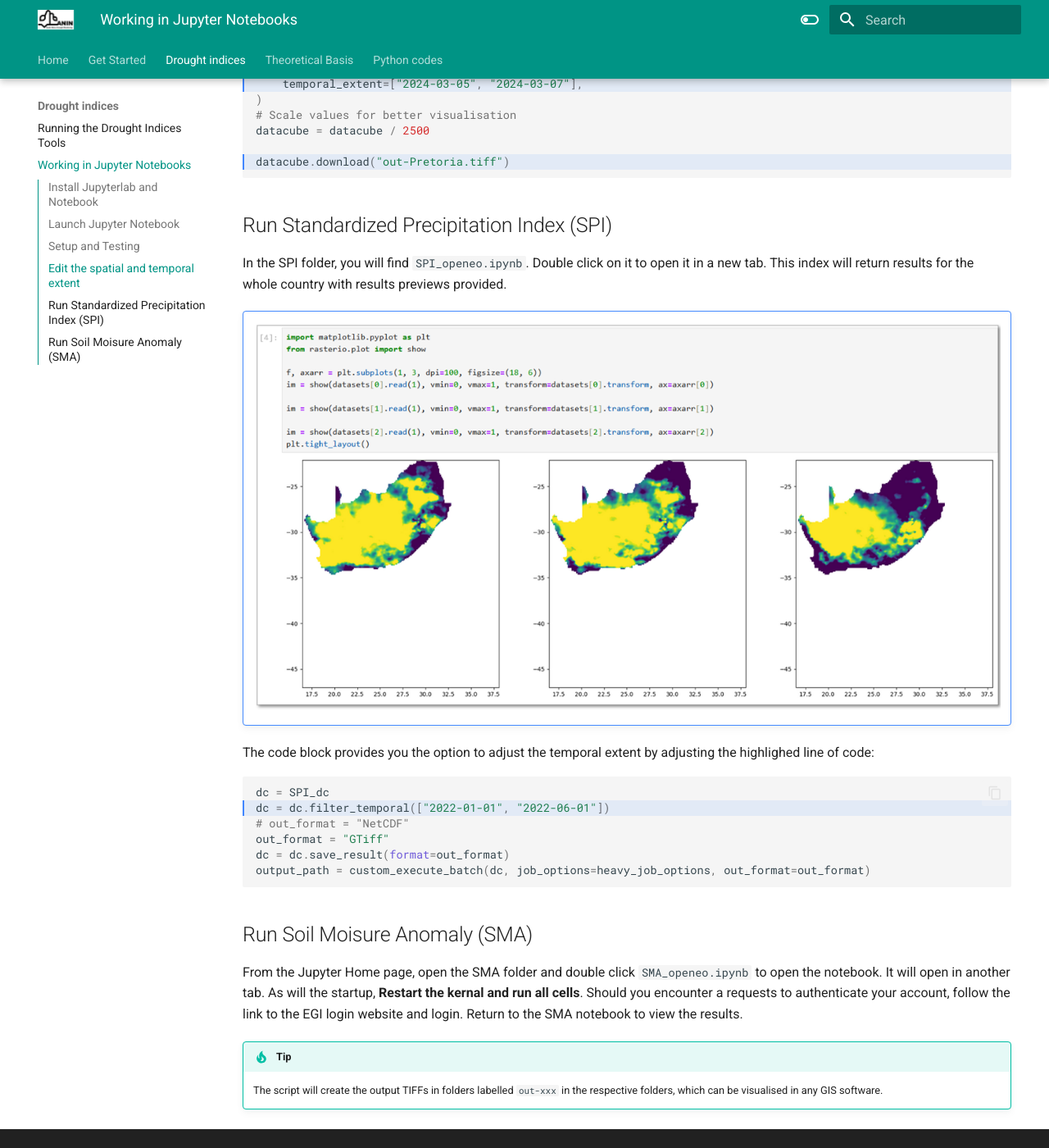
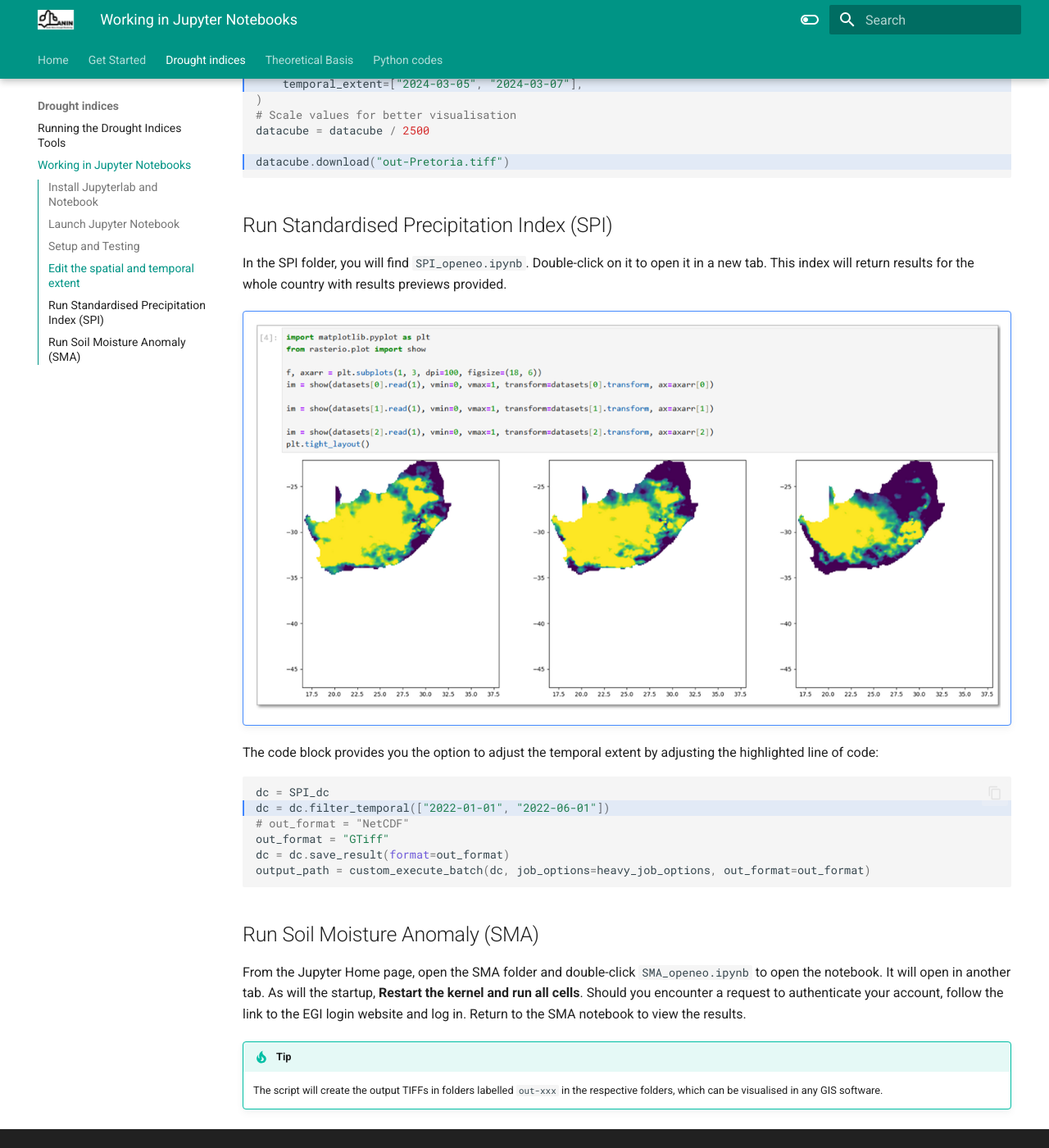
Before and after one commit to sibonile/ANIN-Handbook, an MkDocs documentation site: the page built from docs/JupyterNB.md, in a window 1280 px wide and 1400 px high, scrolled down 2579 px. Shown: the whole window at 82% size. Built offline with MkDocs 1.6.1 and Material for MkDocs 9.7.7, drawn with Linux system fonts in a browser that asks for light colours; some of the changed text lies outside the part shown.

Commit message:
$Spell Check

````diff
--- a/docs/JupyterNB.md
+++ b/docs/JupyterNB.md
@@ -1,8 +1,8 @@
 # Running Drought Indices from Jupyter Notebooks
 
-Here is a simple workflow using examples locations and dates, that will aid you to access the ANIN drought indicies through Jupyter Notebook. After completing the steps below, you should be able to adjust the location with your own coordinates and date ranges where applicable.
+Here is a simple workflow using examples, locations and dates that will aid you in accessing the ANIN drought indices through Jupyter Notebook. After completing the steps below, you should be able to adjust the location with your coordinates and date ranges where applicable.
 
-The stepts descibed below should be completed after the initial Installation.
+The steps described below should be completed after the initial Installation.
 
 ## Install Jupyterlab and Notebook
 Use the following Python prompts to install Jupyterlab and Notebook.
@@ -13,9 +13,9 @@
 pip install notebook
 ```
 ## Launch Jupyter Notebook
-1. Open Windows Explorer and navigate to the folder where the **ANIN-drought-indices** folder as cloned.
+1. Open Windows Explorer and navigate to the folder where the **ANIN-drought-indices** folder is cloned.
 2.  Click on the **Address bar** and copy the address.
-3.  Type **CMD** in the address bar and hit **Enter**. This will launch Command Prompt.
+3.  Type **CMD** in the address bar and hit **Enter**. This will launch the Command Prompt.
 4.  In the Command Prompt window, enter the following code:
 ``` py
 jupyter notebook
@@ -25,8 +25,8 @@
     ![alt text](assets/JupyterNotebook_Home.PNG)
 
 ## Setup and Testing
-Double click `setup_and_test.ipynb` located on the home page. It will open in a new tab and require you to 'Restart the kernal and run all cells (under `Run` in the menu).
-Jupyter Notebook will install all the requirements to run the code followed by a sample test query, which requests a Sentinel-2 image over The Innovation Hub in Pretoria, South Africa.
+Double-click `setup_and_test.ipynb` on the home page. It will open in a new tab and require you to 'Restart the kernel and run all cells (under `Run` in the menu).
+Jupyter Notebook will install all the requirements to run the code, followed by a sample test query, which requests a Sentinel-2 image over The Innovation Hub in Pretoria, South Africa.
 
 !!! note ""
 
@@ -62,12 +62,12 @@
 datacube.download("out-Pretoria.tiff")
 ```
 
-## Run Standardized Precipitation Index (SPI)
-In the SPI folder, you will find `SPI_openeo.ipynb`. Double click on it to open it in a new tab. This index will return results for the whole country with results previews provided.
+## Run Standardised Precipitation Index (SPI)
+In the SPI folder, you will find `SPI_openeo.ipynb`. Double-click on it to open it in a new tab. This index will return results for the whole country with results previews provided.
 !!! note ""
     ![alt text](assets/SPI_Results_JptNBs.PNG)
 
-The code block provides you the option to adjust the temporal extent by adjusting the highlighed line of code:
+The code block provides you the option to adjust the temporal extent by adjusting the highlighted line of code:
 
 ```py hl_lines="2"
 dc = SPI_dc
@@ -77,8 +77,8 @@
 dc = dc.save_result(format=out_format)
 output_path = custom_execute_batch(dc, job_options=heavy_job_options, out_format=out_format)
 ```
-## Run Soil Moisure Anomaly (SMA)
-From the Jupyter Home page, open the SMA folder and double click `SMA_openeo.ipynb` to open the notebook. It will open in another tab. As will the startup, **Restart the kernal and run all cells**. Should you encounter a requests to authenticate your account, follow the link to the EGI login website and login.
+## Run Soil Moisture Anomaly (SMA)
+From the Jupyter Home page, open the SMA folder and double-click `SMA_openeo.ipynb` to open the notebook. It will open in another tab. As will the startup, **Restart the kernel and run all cells**. Should you encounter a request to authenticate your account, follow the link to the EGI login website and log in.
 Return to the SMA notebook to view the results.
 
 !!! tip
````
Also changed, not shown: other parts of docs/JupyterNB.md (+1 -1 lines), docs/theoretical_basis.md (+5 -5 lines).
